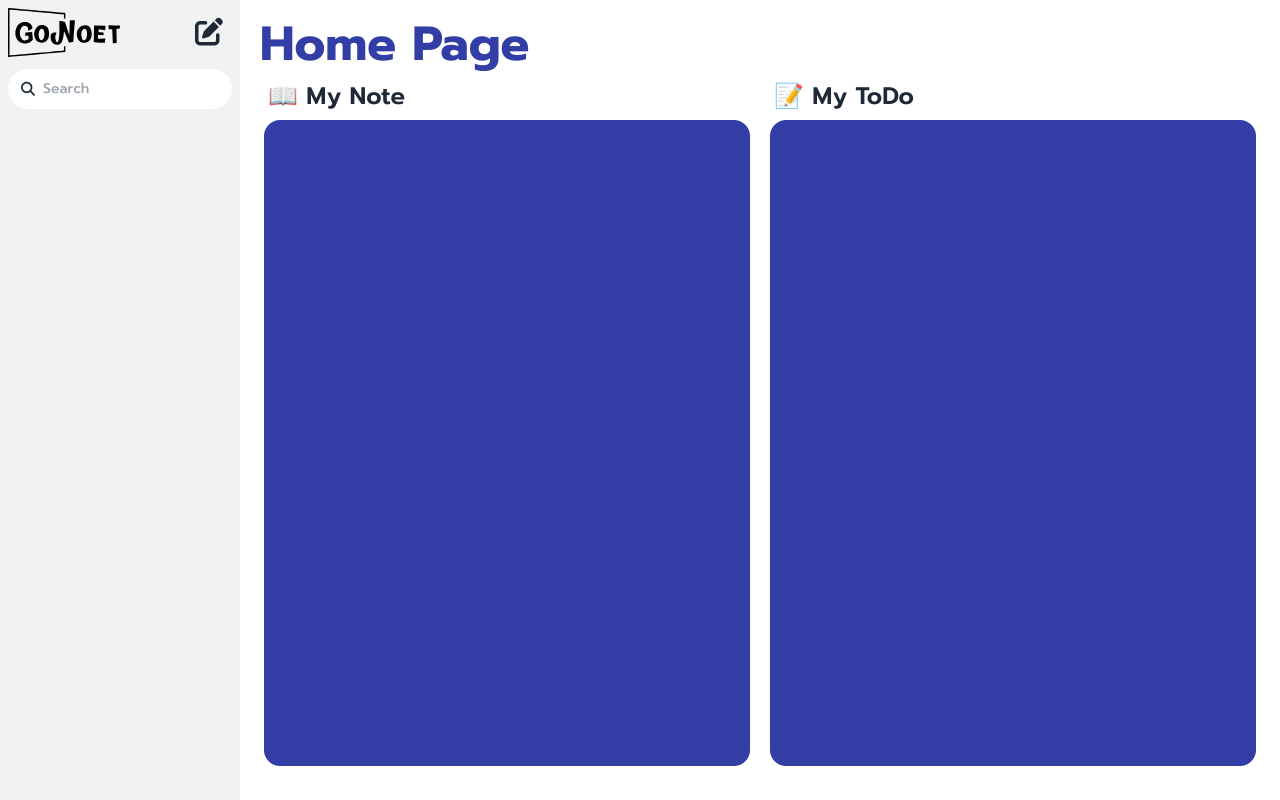
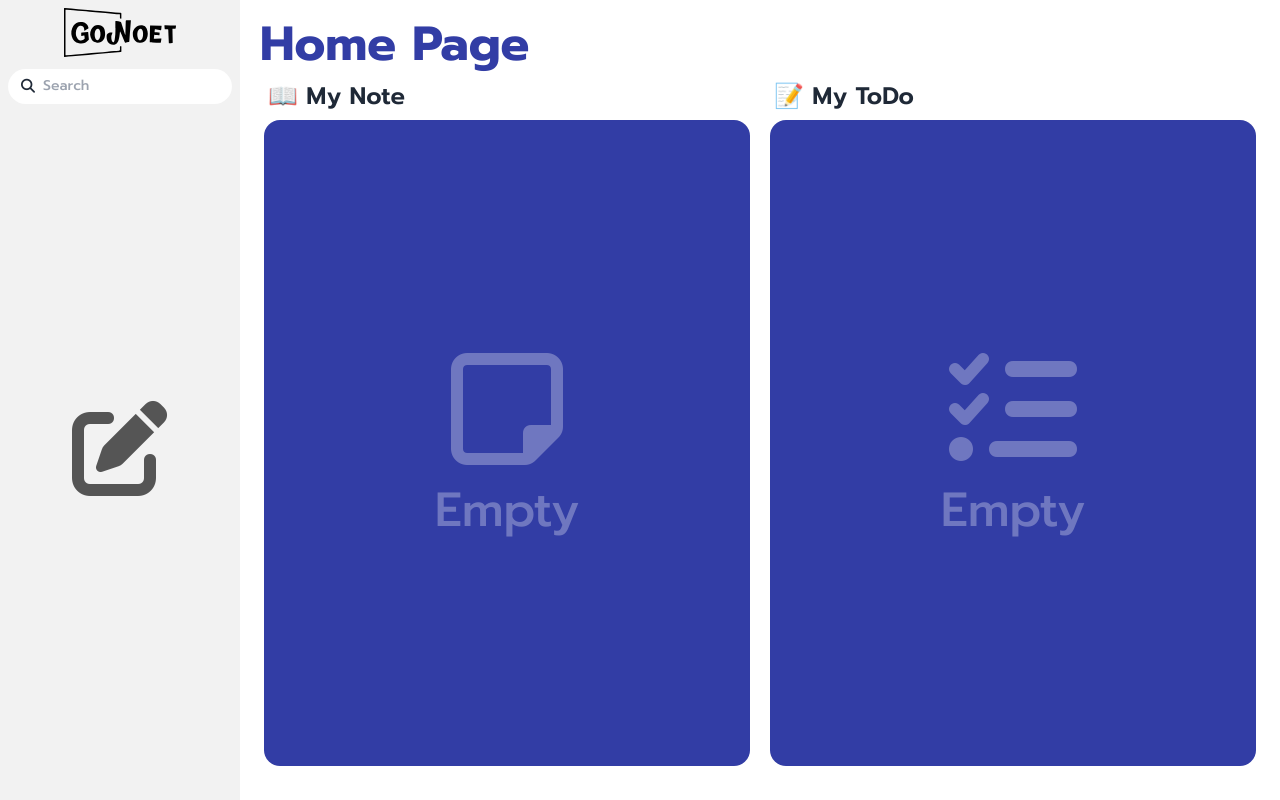
Before and after one commit to ice6504/-Final-Project-Front-end---Dev-Init-, a Next.js app: page / in a window 1280 px wide. Built offline with nearby package versions, Linux system fonts and the light colour scheme.

Commit message:
Add empty default

```diff
--- a/src/app/components/Drawer.tsx
+++ b/src/app/components/Drawer.tsx
@@ -100,6 +100,7 @@ function Drawer({ children }: { children: React.ReactNode }) {
     const updatedLinks = [...links, newLink];
     setLinks(updatedLinks);
     setFilteredLinks(updatedLinks);
+    window.location.reload();
   };
 
   const searchPage = (keyword: string) => {
@@ -134,8 +135,16 @@ function Drawer({ children }: { children: React.ReactNode }) {
             aria-label="close sidebar"
             className="drawer-overlay"
           ></label>
-          <div className="w-60 py-2 bg-base-200 px-2 min-h-full">
-            <div className="flex justify-between items-center">
+          <div
+            className={`w-60 py-2 bg-base-200 px-2 ${
+              links.length === 0 ? "h-full flex flex-col" : "min-h-full"
+            } `}
+          >
+            <div
+              className={`flex ${
+                links.length > 0 ? "justify-between" : "justify-center"
+              } items-center`}
+            >
               <Link
                 href="/"
                 className="active:scale-90 transition-all ease-in-out"
@@ -150,6 +159,7 @@ function Drawer({ children }: { children: React.ReactNode }) {
                   priority={true}
                 />
               </Link>
+              {links.length > 0 ? (
                 <div>
                   <button
                     onClick={toggleModal}
@@ -158,6 +168,7 @@ function Drawer({ children }: { children: React.ReactNode }) {
                     <i className="fa-solid fa-pen-to-square fa-2xl"></i>
                   </button>
                 </div>
+              ) : null}
             </div>
             {/* SearchBar */}
             <label className="input input-sm rounded-full h-10 flex items-center gap-2 mt-3">
@@ -174,7 +185,10 @@ function Drawer({ children }: { children: React.ReactNode }) {
               />
             </label>
             {/* Nav */}
-            <div>
+            <div
+              className={`${links.length === 0 ? "h-full flex flex-col" : ""}`}
+            >
+              {links.length > 0 ? (
                 <ul className="menu gap-2 text-lg font-bold">
                   {search
                     ? filteredLinks.map((link) => (
@@ -212,6 +226,16 @@ function Drawer({ children }: { children: React.ReactNode }) {
                         </li>
                       ))}
                 </ul>
+              ) : (
+                <div className="h-full grid place-content-center">
+                  <button
+                    onClick={toggleModal}
+                    className="btn btn-ghost btn-block size-32 text-5xl text-black/65"
+                  >
+                    <i className="fa-solid fa-pen-to-square fa-2xl"></i>
+                  </button>
+                </div>
+              )}
             </div>
           </div>
         </div>
--- a/src/app/components/ListLinks.tsx
+++ b/src/app/components/ListLinks.tsx
@@ -26,24 +26,34 @@ const ListLinks: FC<Props> = ({ type }) => {
     }
   }, []);
 
-  // useEffect(() => {
-  //   const preventLinks = localStorage.getItem(STORAGE_KEY);
-  //   if (preventLinks) {
-  //     setLinks(JSON.parse(preventLinks));
-  //   }
-  // }, [links]);
-
   const filterLinks = links.filter((link) => link.type === type);
 
   return (
     <>
-      {filterLinks.map((link) => {
-        return (
-          <li key={link.id}>
-            <Link href={link.href}>{link.title}</Link>
-          </li>
-        );
-      })}
+      {filterLinks.length > 0 ? (
+        filterLinks.map((link) => {
+          return (
+            <div key={link.id} className="menu menu-lg text-white">
+              <li>
+                <Link href={link.href}>{link.title}</Link>
+              </li>
+            </div>
+          );
+        })
+      ) : (
+        <>
+          <div className="h-full grid place-content-center text-7xl sm:text-9xl text-white/30">
+            <div className="text-center">
+              {type === "Note" ? (
+                <i className="fa-regular fa-note-sticky"></i>
+              ) : (
+                <i className="fa-solid fa-list-check"></i>
+              )}
+              <p className="text-3xl sm:text-5xl font-medium my-2">Empty</p>
+            </div>
+          </div>
+        </>
+      )}
     </>
   );
 };
--- a/src/app/page.tsx
+++ b/src/app/page.tsx
@@ -11,18 +11,14 @@ export default function Home() {
         <div className="xl:w-full h-full flex flex-col gap-2">
           <h3 className="text-2xl font-semibold px-1">📖 My Note</h3>
           <div className="bg-primary rounded-box overflow-y-scroll xl:min-h-full h-[30rem]">
-            <div className="menu menu-lg text-white">
-              <ListLinks type="Note" />
-            </div>
+            <ListLinks type="Note" />
           </div>
         </div>
         {/* MyToDo */}
         <div className="xl:w-full h-full flex flex-col gap-2">
           <h3 className="text-2xl font-semibold px-1">📝 My ToDo</h3>
           <div className="bg-primary rounded-box overflow-y-scroll xl:min-h-full h-[30rem]">
-            <div className="menu menu-lg text-white">
-              <ListLinks type="ToDo" />
-            </div>
+            <ListLinks type="ToDo" />
           </div>
         </div>
       </div>
```
Lines whose indentation alone changed are shown as unchanged.
